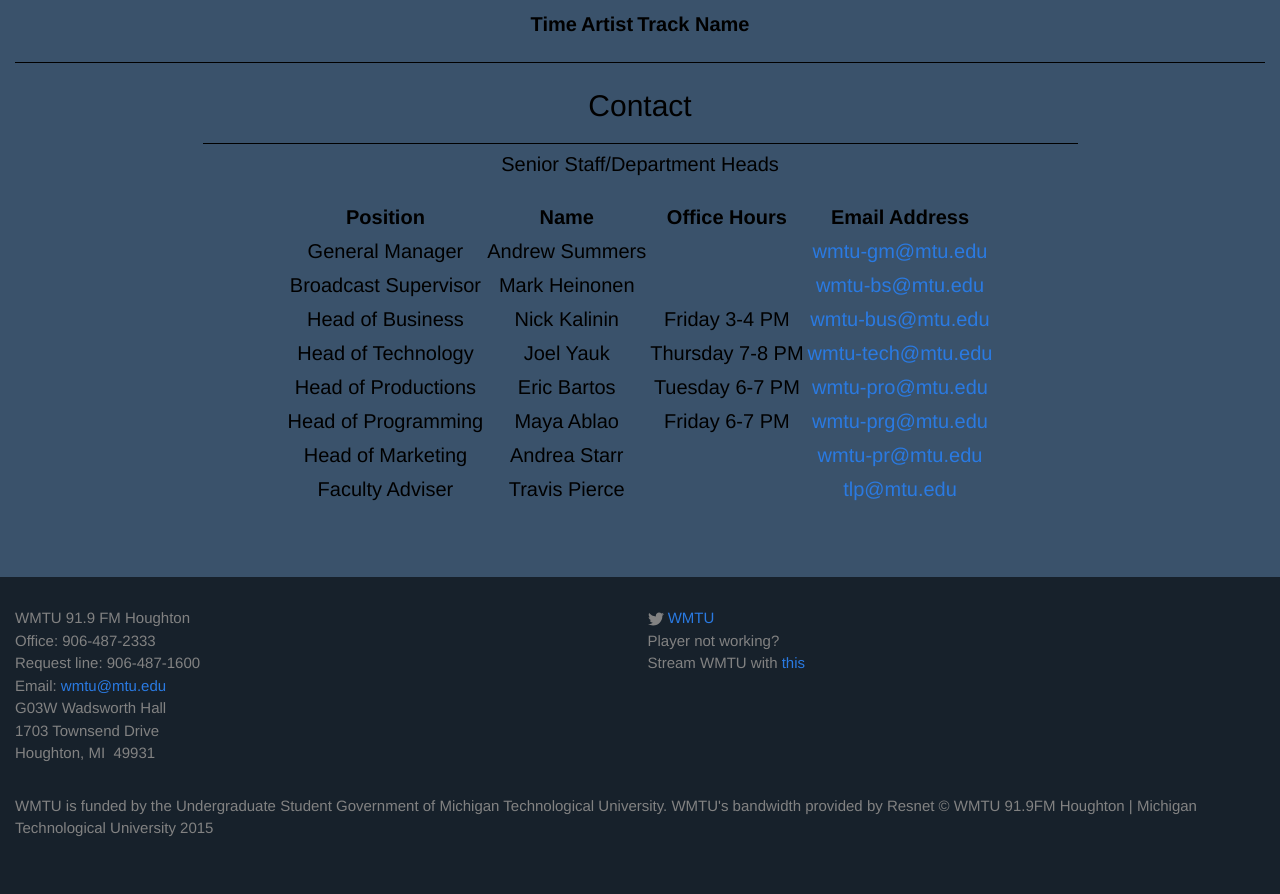
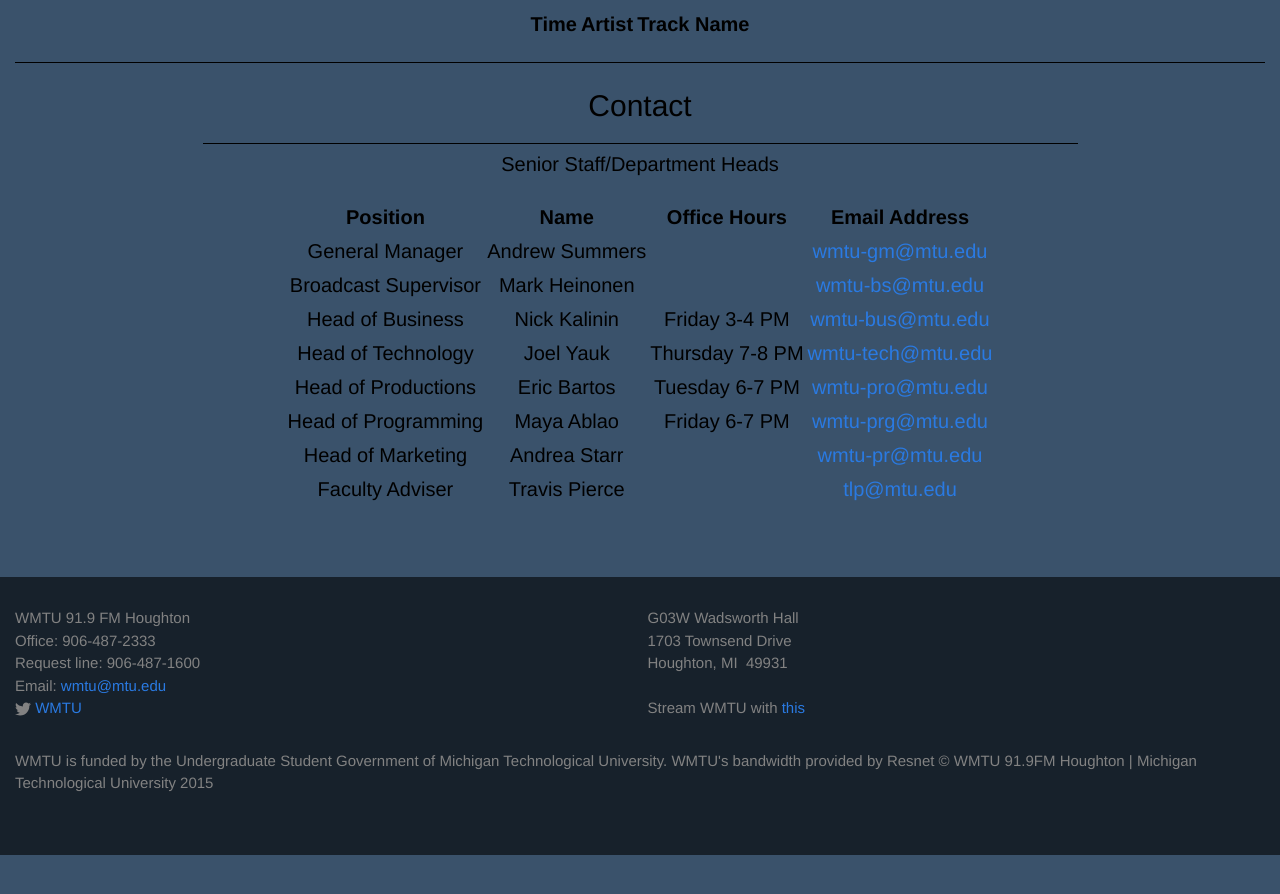
Before and after one commit to WMTU/wmtu.mtu.edu, a Jekyll site: the page built from index.html, in a window 1280 px wide and 900 px high, scrolled down 1386 px. Shown: the top 894 px of the window. Built offline with Jekyll 4.4.1, drawn with Linux system fonts in a browser that asks for light colours; after the commit the page ends 2241 px from its top, so only the background shows below that.

Commit message:
Attempted to make the footer more sane

```diff
--- a/_includes/footer.html
+++ b/_includes/footer.html
@@ -9,12 +9,6 @@
           <li>Office: {{ site.office_phone }}</li>
           <li>Request line: {{ site.request_line }}</li>
           <li>Email: <a href="mailto:{{ site.email }}">{{ site.email }}</a></li>
-          <li style="white-space: pre-wrap">{{ site.address }}</li>
-        </ul>
-      </div>
-
-      <div class="footer-col  footer-col-2">
-        <ul class="social-media-list">
           {% if site.twitter_username %}
           <li>
             <a target="_blank" href="https://twitter.com/{{ site.twitter_username }}">
@@ -30,8 +24,14 @@
           </li>
           {% endif %}
           {% if site.stream_playlist %}
+        </ul>
+      </div>
+
+      <div class="footer-col  footer-col-2">
+        <ul class="social-media-list">
+          <li style="white-space: pre-wrap">{{ site.address }}</li>
           <li>
-            Player not working? <br>
+            <br/>
             Stream WMTU with <a target="_blank" href="{{ site.stream_playlist }}">this</a>
           </li>
           {% endif %}
```
